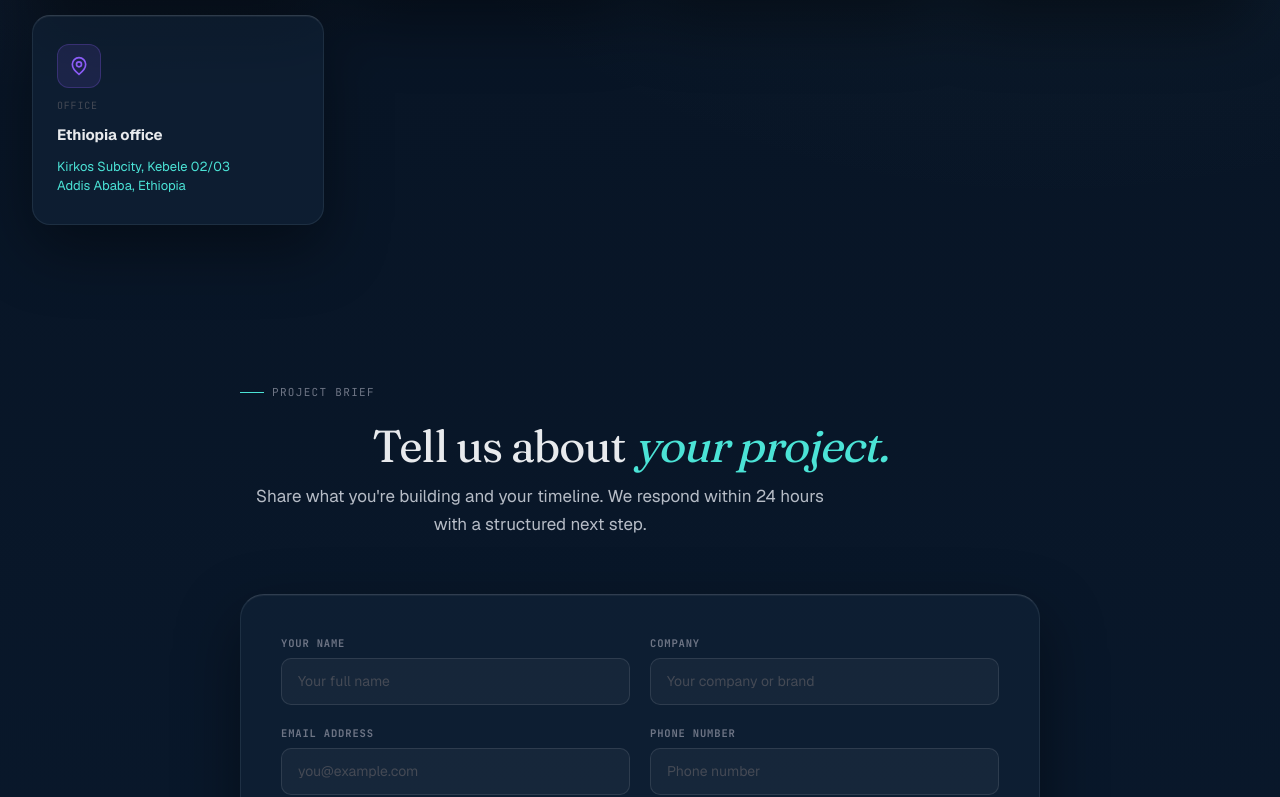
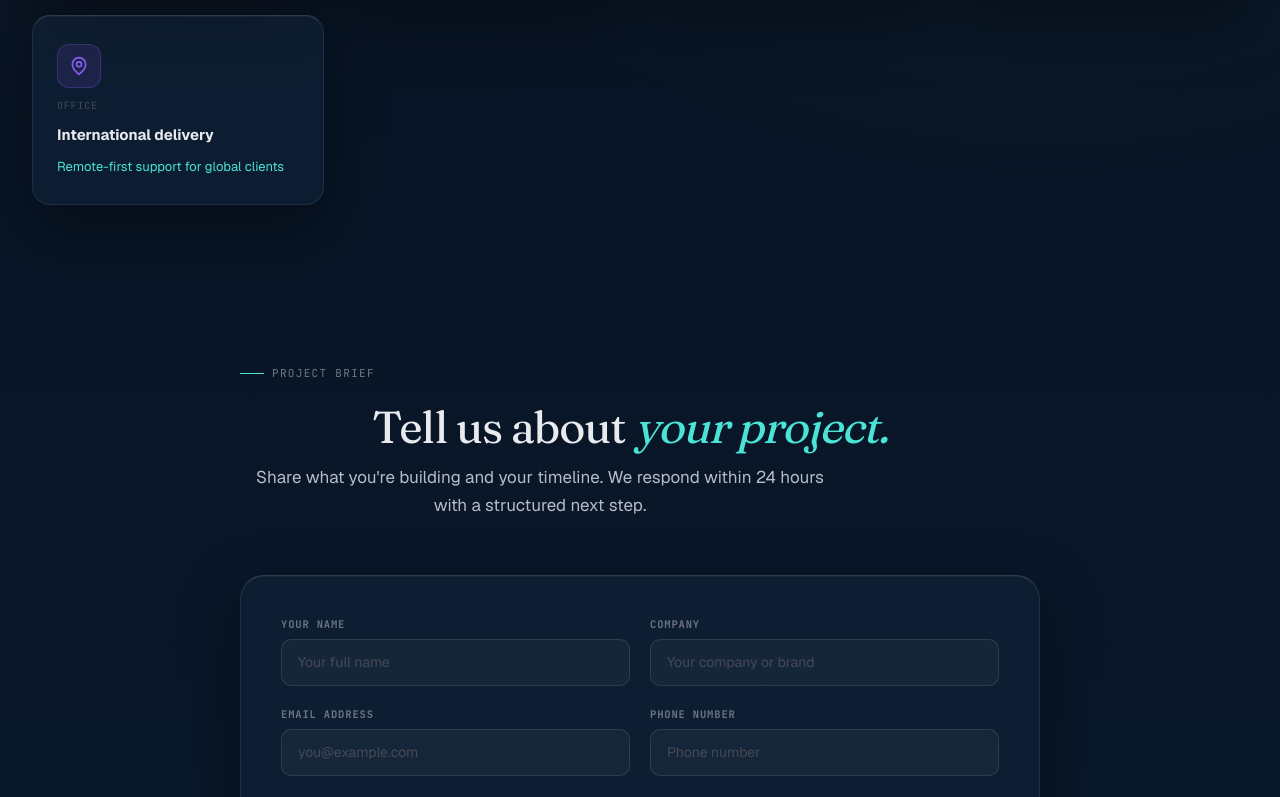
Before and after one commit to getnetbelay12-a11y/kelel-site, a Next.js app: page /contact in a window 1280 px wide. Shown: the part 1123-1920 px from the top of the page. Built offline with nearby package versions, Linux system fonts and the light colour scheme.

Commit message:
Remove Ethiopia street address from contact surfaces

```diff
--- a/app/contact/page.tsx
+++ b/app/contact/page.tsx
@@ -141,8 +141,8 @@ export default function ContactPage() {
                 <svg width="20" height="20" viewBox="0 0 24 24" fill="none" stroke="currentColor" strokeWidth="2"><path d="M20 10c0 6-8 12-8 12s-8-6-8-12a8 8 0 0 1 16 0Z"/><circle cx="12" cy="10" r="3"/></svg>
               </div>
               <div className="ctc-method-label">Office</div>
-              <div className="ctc-method-title">Ethiopia office</div>
-              <span className="ctc-method-val">Kirkos Subcity, Kebele 02/03<br />Addis Ababa, Ethiopia</span>
+              <div className="ctc-method-title">International delivery</div>
+              <span className="ctc-method-val">Remote-first support for global clients</span>
             </div>
           </div>
         </div>
--- a/components/site-footer.tsx
+++ b/components/site-footer.tsx
@@ -53,7 +53,6 @@ export function SiteFooter() {
             <a href={`tel:${site.phone.replaceAll("-", "")}`}>{site.phone}</a>
             <a href={`tel:${site.secondaryPhone}`}>{site.secondaryPhone}</a>
             <span>{site.usAddress}</span>
-            <span>Kirkos Subcity, Kebele 02/03<br />Addis Ababa, Ethiopia</span>
             <Link href="/contact" className="kf-cta">
               Book a Call →
             </Link>
--- a/lib/site-content.ts
+++ b/lib/site-content.ts
@@ -7,7 +7,7 @@ export const site = {
   calendlyPlaceholder: "/contact?intent=book-call",
   location: "Remote-first international team with U.S. contact in Las Vegas, Nevada",
   usAddress: "Las Vegas, Nevada, USA",
-  etAddress: "Kirkos Subcity, Kebele 02/03, Addis Ababa, Ethiopia",
+  etAddress: "",
   hours: "Mon - Sat, 8:30 AM - 6:00 PM",
   contactPerson: "Getnet Amdu Belay",
   contactRole: "General Manager",
```
Also changed, not shown: 1 other file (tests, documents, lock files or other folders).
